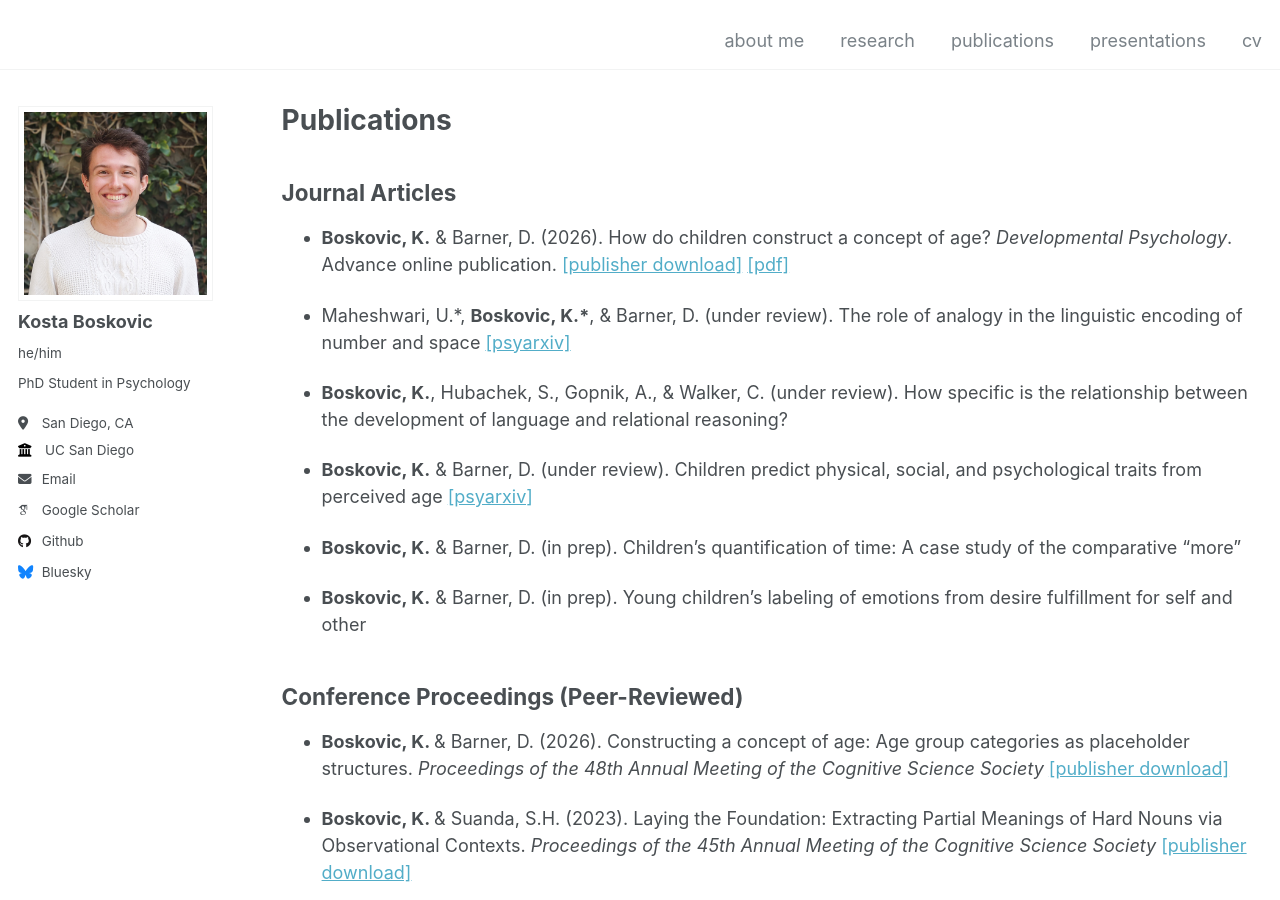
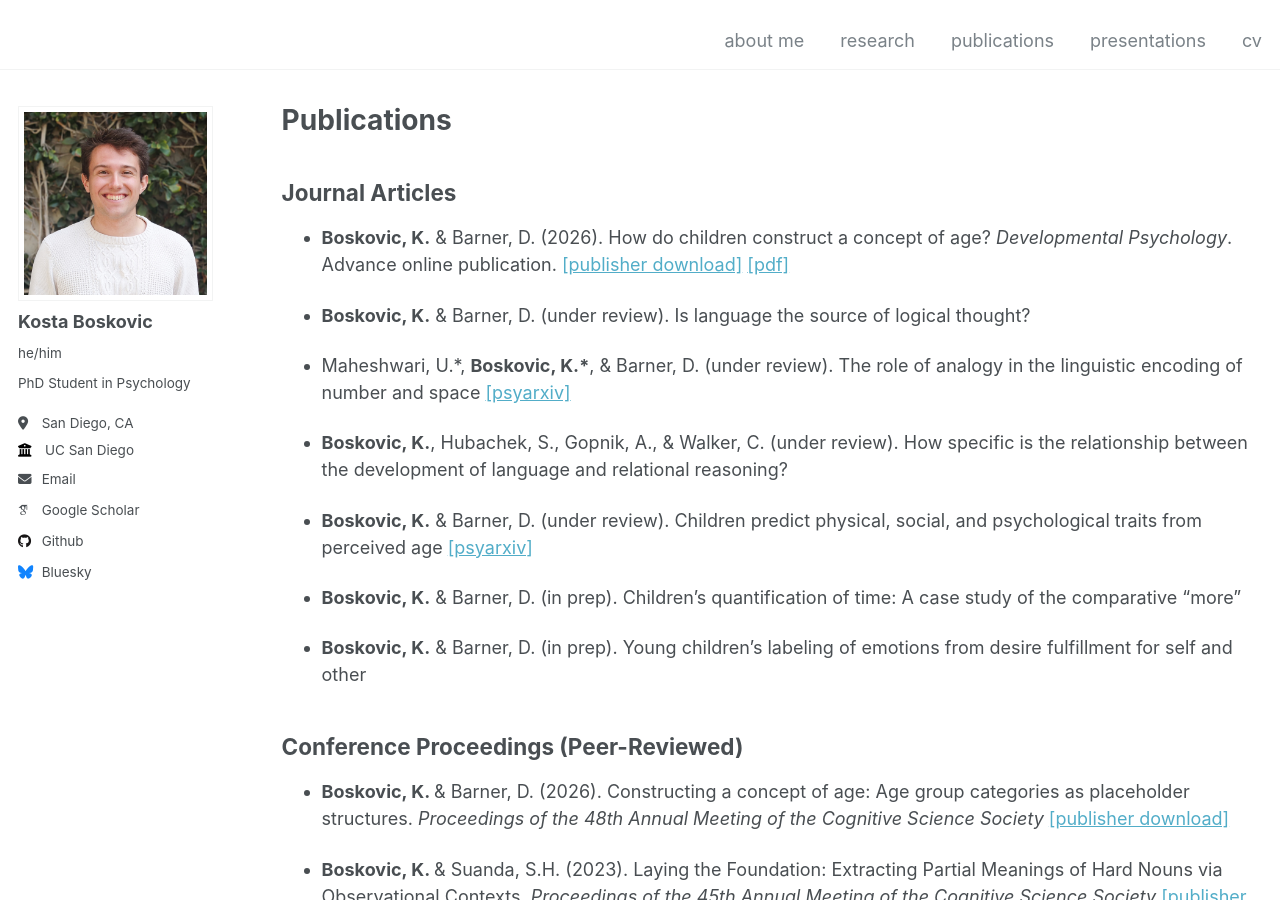
Before and after one commit to kostaboskovic/kostaboskovic.github.io, a Jekyll site: the page built from _pages/publications.md, in a window 1280 px wide and 900 px high. Built offline with Jekyll 4.4.1, drawn with Linux system fonts in a browser that asks for light colours; some web fonts are replaced.

Commit message:
updated pubs

```diff
--- a/_pages/publications.md
+++ b/_pages/publications.md
@@ -8,6 +8,8 @@ author_profile: true
 ## Journal Articles
 
 - <b>Boskovic, K.</b> & Barner, D. (2026). How do children construct a concept of age? *Developmental Psychology*. Advance online publication. <a href="https://doi.org/10.1037/dev0002223" target="_blank">[publisher download]</a> <a href="https://kostaboskovic.github.io/files/Boskovic&Barner2026.pdf" target="_blank">[pdf]</a>
+
+- <b>Boskovic, K.</b> & Barner, D. (under review). Is language the source of logical thought?
 
 - Maheshwari, U.&#42;, <b>Boskovic, K.&#42;</b>, & Barner, D. (under review). The role of analogy in the linguistic encoding of number and space <a href="https://osf.io/preprints/psyarxiv/ucxra_v1" target="_blank">[psyarxiv]</a>
 
```
Also changed, not shown: 1 other file.
